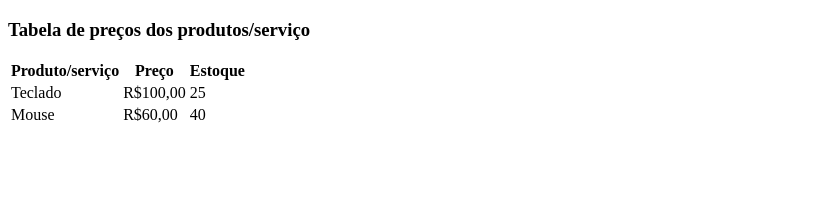
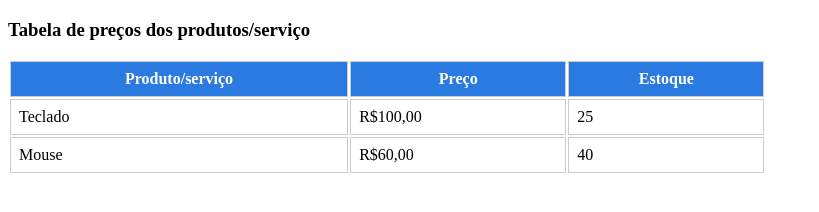
Before and after one commit to TheAlencar/html-aula2, a plain HTML site: page index.html in a window 1280 px wide. Shown: the whole page, without its empty margins (0-819 px from the left). Drawn offline with Linux system fonts and the light colour scheme.

Commit message:
adicionando o css para a tabela

```diff
--- a/index.html
+++ b/index.html
@@ -5,6 +5,7 @@
     <meta charset="UTF-8">
     <meta name="viewport" content="width=device-width, initial-scale=1.0">
     <title></title>
+    <link rel="stylesheet" href="style.css">
 </head>
 
 <body>
--- /dev/null
+++ b/style.css
@@ -0,0 +1,14 @@
+table {
+    border-collapse: : collapse;
+    width: 60%;
+}
+
+th,td {
+    border: 1px solid #ccc;
+    padding: 8px;
+}
+
+th {
+    background-color: #2a7ae2;
+    color:white;
+}
```
